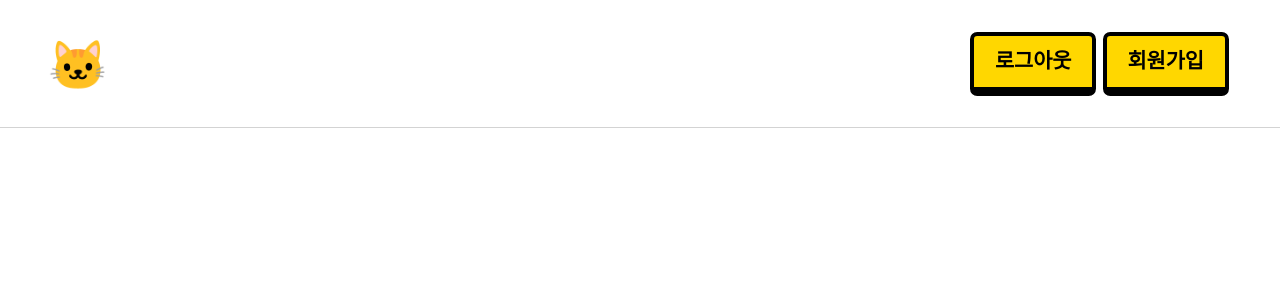
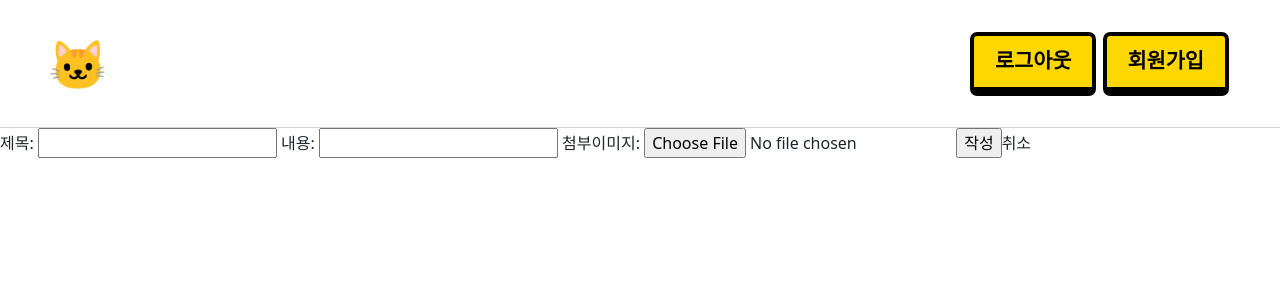
Before and after one commit to heejaykong/album-board-vue, a Vue app: page /writeform in a window 1280 px wide. Before the commit this address had no page. Shown: the top 300 px of the page. Built offline with nearby package versions, Linux system fonts and the light colour scheme.

Commit message:
feat: 게시판 CRUD중 작성 구현

```diff
--- a/src/apis/board.js
+++ b/src/apis/board.js
@@ -22,6 +22,17 @@ async function getBoard(bno, hit) {
   return board;
 }
 
+async function writeBoard(multipartFormData) {
+  let createdBoard = null;
+  try {
+    const response = await axios.post("/board/", multipartFormData);
+    createdBoard = response.data;
+  } catch (error) {
+    console.log(error);
+  }
+  return createdBoard;
+}
+
 async function deleteBoard(bno) {
   let result = null;
   try {
@@ -44,4 +55,4 @@ async function download(bno) {
   return blob;
 }
 
-export default { getBoards, download, getBoard, deleteBoard };
+export default { getBoards, download, getBoard, deleteBoard, writeBoard };
--- a/src/router/index.js
+++ b/src/router/index.js
@@ -11,7 +11,11 @@ const routes = [
     // route level code-splitting
     // this generates a separate chunk (about.[hash].js) for this route
     // which is lazy-loaded when the route is visited.
-    component: () => import(/* webpackChunkName: "read" */ "../views/Read.vue"),
+    component: () => import(/* webpackChunkName: "board" */ "../views/Read.vue"),
+  },
+  {
+    path: "/writeform",
+    component: () => import(/* webpackChunkName: "board" */ "../views/WriteForm.vue"),
   },
 ];
 
--- a/src/views/HomeView.vue
+++ b/src/views/HomeView.vue
@@ -1,6 +1,7 @@
 <template>
   <div v-if="page">
     <section class="boards-section">
+      <router-link :to="`/writeform`">글을 작성해요</router-link>
       <div v-for="board of page.boards" :key="board.bno">
         <BoardItem :board="board" :pageNo="page.pager.pageNo"></BoardItem>
       </div>
--- a/src/views/Read.vue
+++ b/src/views/Read.vue
@@ -5,10 +5,11 @@
         <img :src="battach" width="300" alt="" />
       </div>
       <span>{{ board.btitle }}</span>
+      <span>{{ board.bcontent }}</span>
       <span>작성자: {{ board.mid }}</span>
       <span>작성일: {{ new Date(board.bdate).toLocaleDateString() }}</span>
       <span>조회수: {{ board.bhitcount }}</span>
-      <router-link :to="``">목록</router-link>
+      <router-link :to="`/?pageNo=${pageNo}`">목록</router-link>
       <router-link :to="`/updateform?bno=${bno}`">수정</router-link>
       <button @click="handleRemove">삭제</button>
     </div>
--- /dev/null
+++ b/src/views/WriteForm.vue
@@ -0,0 +1,50 @@
+<template>
+  <form @submit.prevent="handleSubmit">
+    제목:
+    <input v-model="board.btitle" type="text" />
+    내용:
+    <input v-model="board.bcontent" type="text" />
+    첨부이미지:
+    <input ref="imageInput" type="file" />
+
+    <input type="submit" value="작성" />
+    <router-link to="/">취소</router-link>
+  </form>
+</template>
+
+<script setup>
+import { ref, reactive } from "vue";
+import { useRouter } from "vue-router";
+import apiBoard from "@/apis/board";
+const router = useRouter();
+
+const imageInput = ref(null);
+const board = reactive({
+  btitle: "",
+  bcontent: "",
+});
+
+async function writeBoard() {
+  const formData = new FormData();
+  formData.append("btitle", board.btitle);
+  formData.append("bcontent", board.bcontent);
+  formData.append("mid", "user");
+  formData.append("battach", imageInput.value.files[0]);
+  const result = await apiBoard.writeBoard(formData);
+  if (result) {
+    router.push("/");
+    console.log(result);
+  }
+}
+
+function handleSubmit() {
+  // 앨범게시판이기 때문에 반드시 이미지를 최소 1개 첨부해야만 하는 정책
+  if (imageInput.value.files.length <= 0) {
+    alert("이미지가 첨부되지 않았어요.");
+    return;
+  }
+  writeBoard();
+}
+</script>
+
+<style scoped></style>
```
